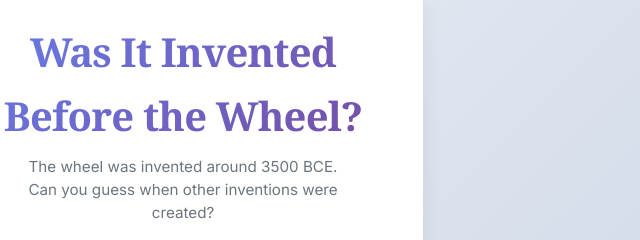
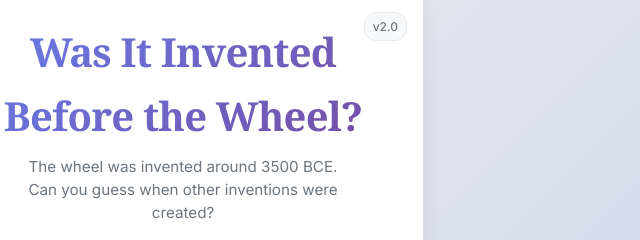
Before and after one commit to jmuddappa/wheely-long-time-ago, a plain HTML site: page index.html in a window 1280 px wide. Shown: the top 240 px of the page, 457-1097 px from the left. Drawn offline with Linux system fonts and the light colour scheme; a web font is replaced by a local one.

Commit message:
added versioning

```diff
--- a/index.html
+++ b/index.html
@@ -8,6 +8,7 @@
 </head>
 <body>
     <div class="container">
+        <div class="version">v2.0</div>
         <h1>Was It Invented Before the Wheel?</h1>
         <p class="subtitle">The wheel was invented around 3500 BCE. Can you guess when other inventions were created?</p>
 
--- a/style.css
+++ b/style.css
@@ -46,6 +46,19 @@ body {
     box-shadow: var(--shadow-medium);
     position: relative;
     animation: slideInUp 0.6s var(--bounce);
+}
+
+.version {
+    position: absolute;
+    top: 12px;
+    right: 16px;
+    font-size: 0.75rem;
+    color: var(--secondary-color);
+    font-weight: 500;
+    background: var(--surface-variant);
+    padding: 4px 8px;
+    border-radius: 12px;
+    border: 1px solid var(--border-color);
 }
 
 @keyframes slideInUp {
```
